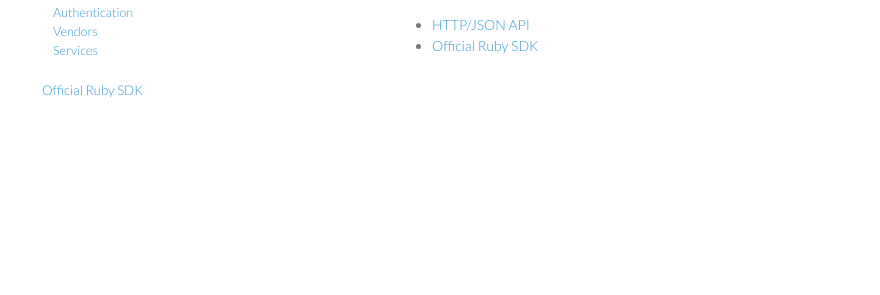
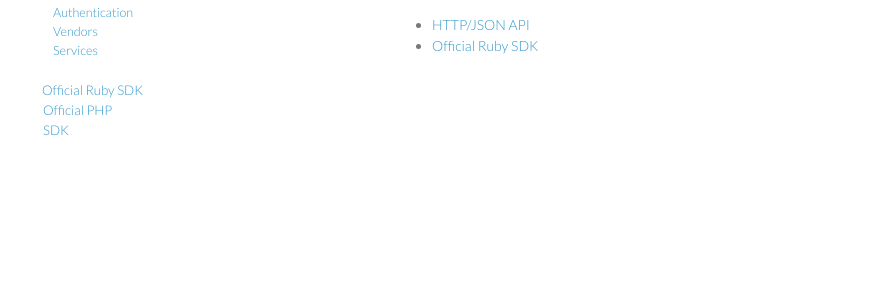
Before and after one commit to assaydepot/api, a Jekyll site: the page built from index.html, in a window 1280 px wide. Shown: the part 157-452 px from the top of the page, without its empty margins (178-1058 px from the left). Built offline with Jekyll 4.4.1, drawn with Linux system fonts in a browser that asks for light colours; Markdown is read by kramdown in place of the engine named in the settings.

Commit message:
Added the php api to the sidebar

```diff
--- a/_layouts/default.html
+++ b/_layouts/default.html
@@ -26,6 +26,7 @@
             <li><a href="/api/json#services">Services</a></li>
           </ul>
           <li><a href="https://github.com/assaydepot/assaydepot-rb">Official Ruby SDK</a></li>
+          <li><a href="https://github.com/assaydepot/assaydepot-php">Official PHP SDK</a></li>
         </ul>
 
       </header>
```
